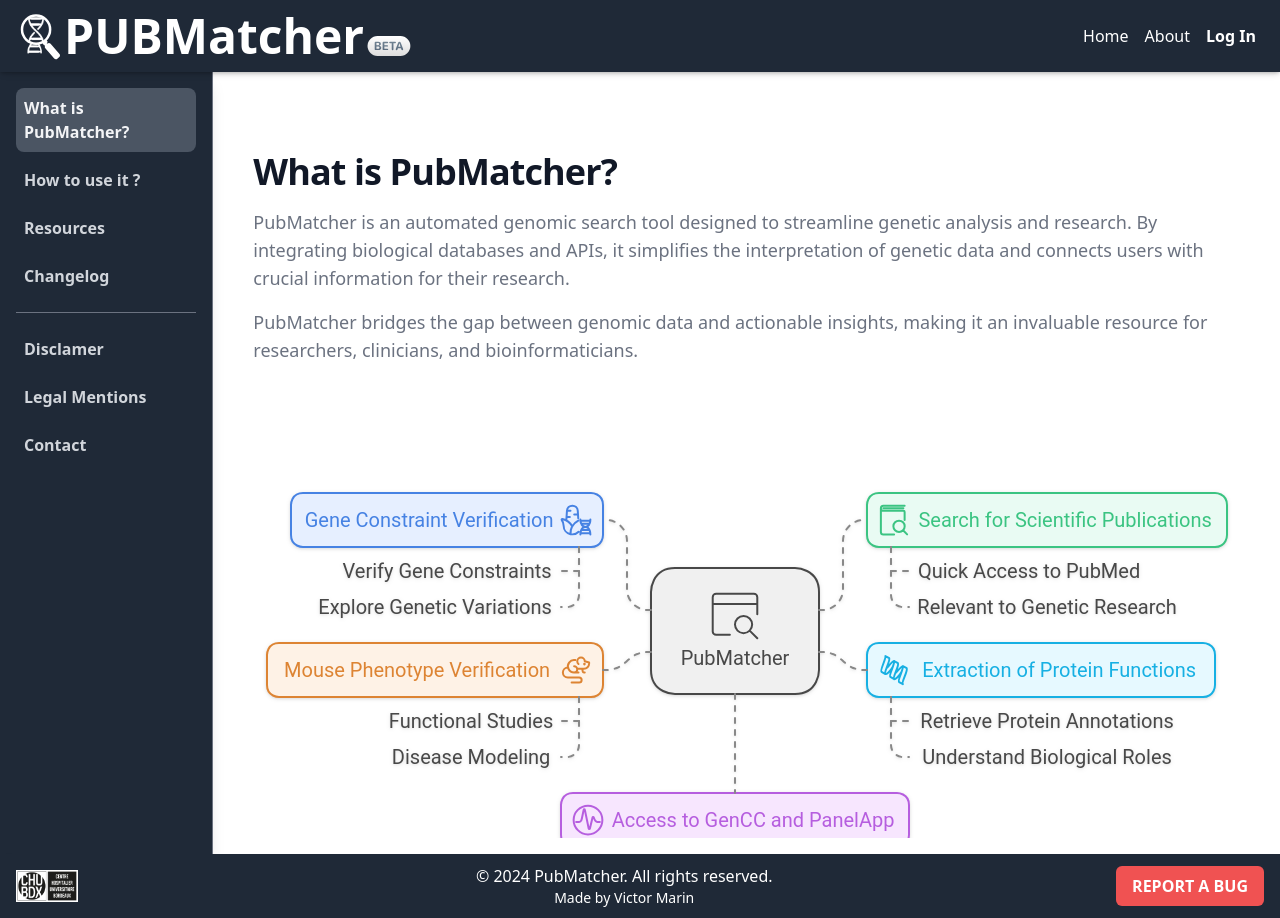
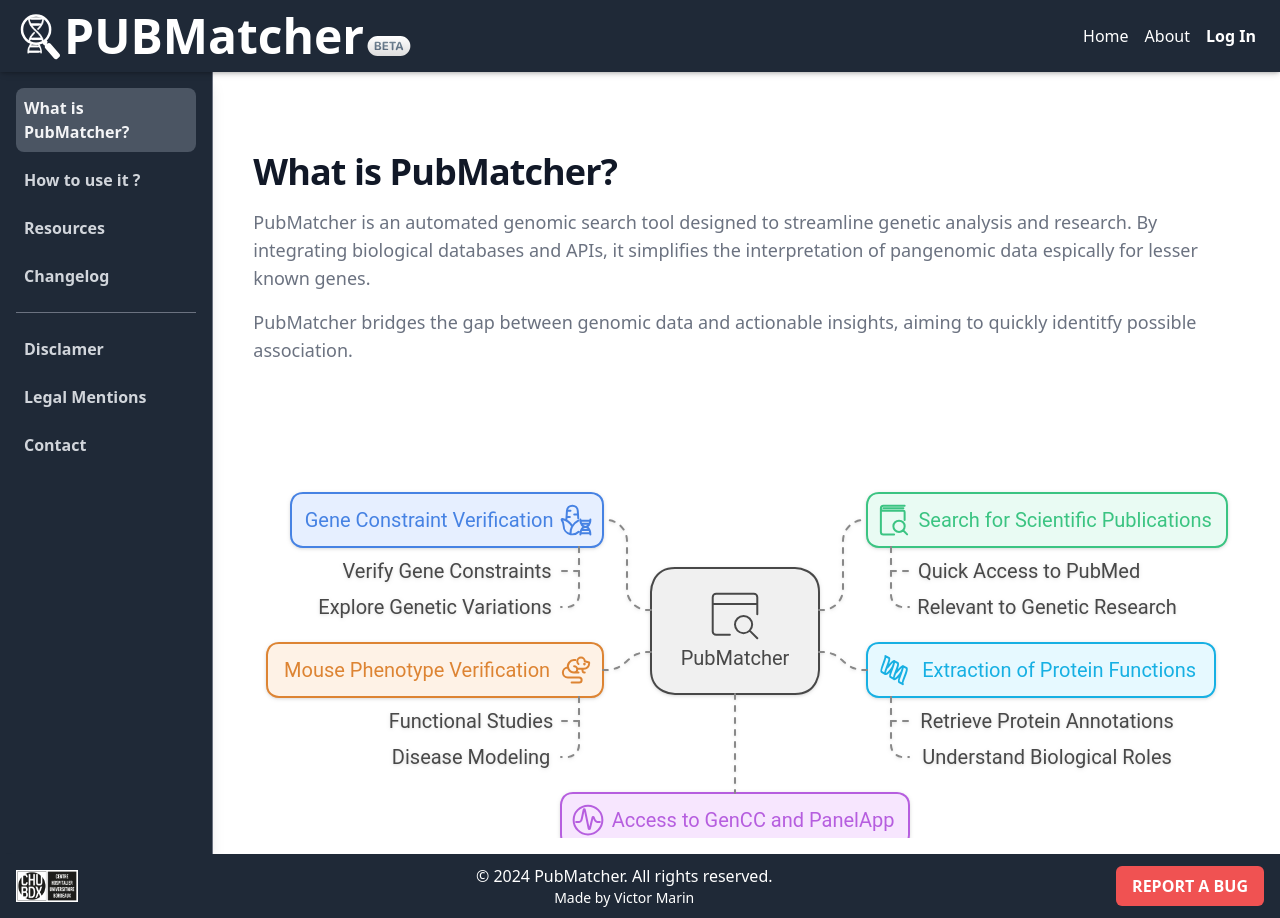
Before and after one commit to victormar1/PubMatcher, a Vue app: page /about/general in a window 1280 px wide. Built offline with nearby package versions, Linux system fonts and the light colour scheme; what chartjs-plugin-datalabels would draw is missing.

Commit message:
fix : quick edit vue

```diff
--- a/src/components/AboutGeneralPage.vue
+++ b/src/components/AboutGeneralPage.vue
@@ -6,12 +6,10 @@
                 </h2>
                 <p class="mb-4 font-light">
                     PubMatcher is an automated genomic search tool designed to streamline genetic analysis and research.
-                    By integrating biological databases and APIs, it simplifies the interpretation of genetic data and
-                    connects users with crucial information for their research.
+                    By integrating biological databases and APIs, it simplifies the interpretation of pangenomic data espically for lesser known genes.
                 </p>
                 <p class="mb-4 font-medium">
-                    PubMatcher bridges the gap between genomic data and actionable insights, making it an invaluable
-                    resource for researchers, clinicians, and bioinformaticians.
+                    PubMatcher bridges the gap between genomic data and actionable insights, aiming to quickly identitfy possible association.
                 </p>
 
             </div>
--- a/src/components/ClinVarVizualiser.vue
+++ b/src/components/ClinVarVizualiser.vue
@@ -77,7 +77,7 @@ export default {
                         clamp: true,
                         font: {
                             family: 'Roboto, sans-serif',
-                            size: 8,
+                            size: 11,
                             weight: 'bold',
                         },
                         formatter: function (value) {
--- a/src/components/HowToUsePage.vue
+++ b/src/components/HowToUsePage.vue
@@ -55,9 +55,9 @@ export default {
             ],
 
             dots_search: [
-                { top: "20%", left: "50%", info: "Feature 1: Search Box" },
-                { top: "50%", left: "30%", info: "Feature 2: Results Section" },
-                { top: "70%", left: "80%", info: "Feature 3: Graph Section" },
+                { top: "20%", left: "50%", info: "Extract form unformatted text or list" },
+                { top: "50%", left: "30%", info: "Add genes individually" },
+                { top: "70%", left: "80%", info: "Add the phenotype(s) of the case" },
             ],
             dots_read: [
                 { top: "20%", left: "50%", info: "Feature 1: Search Box" },
```
